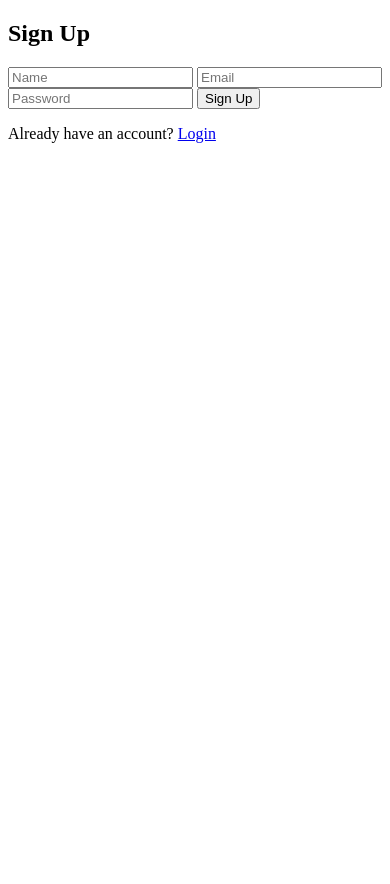
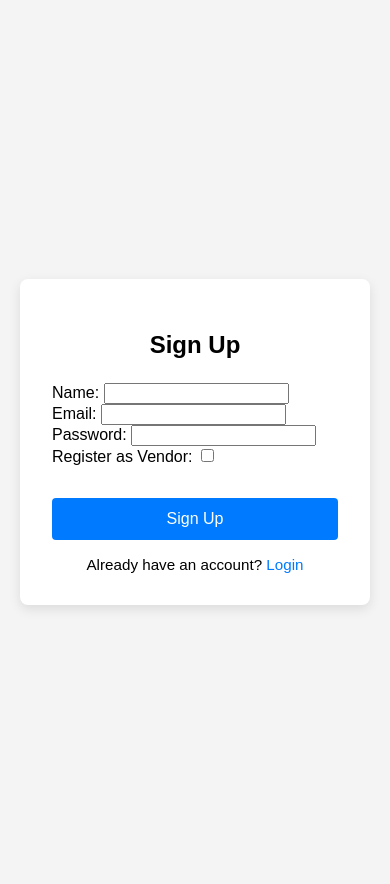
Before and after one commit to Jenisis-03/ecommercer_jango, a Django app: page /signup/ in a window 390 px wide. Before the commit the page ends 143 px from the top, so only its background shows below. Run offline with Django 5.2, Linux system fonts and the light colour scheme.

Commit message:
add vendor functionality with signup, dashboard, and product management Introduce vendor-specific features including vendor signup, vendor dashboard, and product management capabilities. This includes: - Adding `is_vendor`, `shop_name`, and `shop_address` fields to the `CustomUser` model. - Creating a `Product` model for vendors to manage their products. - Implementing vendor-specific views and templates for signup, dashboard, and product CRUD operations. - Updating the signup form to allow users to register as vendors.

```diff
--- a/accounts/templates/accounts/signup.html
+++ b/accounts/templates/accounts/signup.html
@@ -1,13 +1,126 @@
 {% extends 'accounts/base.html' %}
 
 {% block content %}
-<h2>Sign Up</h2>
-<form method="post">
-    {% csrf_token %}
-    <input type="text" name="name" placeholder="Name" required>
-    <input type="email" name="email" placeholder="Email" required>
-    <input type="password" name="password" placeholder="Password" required>
-    <button type="submit">Sign Up</button>
-</form>
-<p>Already have an account? <a href="{% url 'login' %}">Login</a></p>
+<style>
+    body {
+        font-family: Arial, sans-serif;
+        background-color: #f4f4f4;
+        display: flex;
+        justify-content: center;
+        align-items: center;
+        min-height: 100vh;
+        margin: 0;
+        padding: 20px;
+    }
+
+    .form-container {
+        background-color: #fff;
+        padding: 2rem;
+        justify-content: center;
+        align-items: center;
+        border-radius: 8px;
+        box-shadow: 0 4px 12px rgba(0, 0, 0, 0.1);
+        width: 100%;
+        max-width: 400px;
+    }
+
+    h2 {
+        text-align: center;
+        margin-bottom: 1.5rem;
+    }
+
+    .form-group {
+        margin-bottom: 1rem;
+    }
+
+    .form-group label {
+        display: block;
+        margin-bottom: 2rem;
+        font-weight: bold;
+        font-size: 0.9rem;
+    }
+
+    .form-group input {
+        width: 100%;
+        padding: 10px 12px;
+        border: 1px solid #ccc;
+        border-radius: 4px;
+        font-size: 1rem;
+        box-sizing: border-box;
+    }
+
+    button {
+        width: 100%;
+        padding: 12px;
+        background-color: #007bff;
+        color: white;
+        border: none;
+        border-radius: 4px;
+        font-size: 1rem;
+        cursor: pointer;
+        margin-top: 2rem;
+    }
+
+    button:hover {
+        background-color: #0056b3;
+    }
+
+    .bottom-text {
+        text-align: center;
+        margin-top: 1rem;
+        font-size: 0.95rem;
+    }
+
+    .bottom-text a {
+        color: #007bff;
+        text-decoration: none;
+    }
+
+    .bottom-text a:hover {
+        text-decoration: underline;
+    }
+</style>
+
+<div class="form-container">
+    <h2>Sign Up</h2>
+    <form method="POST">
+        {% csrf_token %}
+        <div>
+            <label for="name">Name:</label>
+            <input type="text" name="name" required>
+        </div>
+        <div>
+            <label for="email">Email:</label>
+            <input type="email" name="email" required>
+        </div>
+        <div>
+            <label for="password">Password:</label>
+            <input type="password" name="password" required>
+        </div>
+        <div>
+            <label for="is_vendor">Register as Vendor:</label>
+            <input type="checkbox" name="is_vendor" value="true" onchange="toggleVendorFields(this.checked)">
+        </div>
+        <div id="vendor-fields" style="display: none;">
+            <div>
+                <label for="shop_name">Shop Name:</label>
+                <input type="text" name="shop_name">
+            </div>
+            <div>
+                <label for="shop_address">Shop Address:</label>
+                <textarea name="shop_address"></textarea>
+            </div>
+        </div>
+        <button type="submit">Sign Up</button>
+    </form>
+    <div class="bottom-text">
+        Already have an account? <a href="{% url 'login' %}">Login</a>
+    </div>
+</div>
+<script>
+function toggleVendorFields(show) {
+    const vendorFields = document.getElementById('vendor-fields');
+    vendorFields.style.display = show ? 'block' : 'none';
+}
+</script>
 {% endblock %}
--- a/accounts/templates/accounts/verify_otp.html
+++ b/accounts/templates/accounts/verify_otp.html
@@ -8,4 +8,4 @@
     <input type="text" name="otp" placeholder="Enter OTP" required>
     <button type="submit">Verify</button>
 </form>
-{% endblock %}
+{% endblock %}x
--- a/accounts/urls.py
+++ b/accounts/urls.py
@@ -7,4 +7,6 @@ urlpatterns = [
     path('verify-otp/', views.verify_otp, name='verify_otp'),
     path('dashboard/', views.dashboard, name='dashboard'),
     path('signout/', views.signout, name='signout'),
+    path('vendor/signup/', views.vendor_signup, name='vendor_signup'),
+    path('vendor/dashboard/', views.vendor_dashboard, name='vendor_dashboard'),
 ]
--- a/accounts/views.py
+++ b/accounts/views.py
@@ -4,6 +4,8 @@ from django.contrib import messages
 from django.core.mail import send_mail
 from .models import CustomUser
 import random
+from django.contrib.auth.decorators import login_required
+from .models import Product
 
 def generate_otp():
     return ''.join([str(random.randint(0, 9)) for _ in range(6)])
@@ -13,6 +15,7 @@ def signup(request):
         name = request.POST.get('name')
         email = request.POST.get('email')
         password = request.POST.get('password')
+        is_vendor = request.POST.get('is_vendor') == 'true'
 
         if CustomUser.objects.filter(email=email).exists():
             messages.error(request, 'Email already exists')
@@ -21,8 +24,17 @@ def signup(request):
         user = CustomUser.objects.create_user(
             username=name,
             email=email,
-            password=password
+            password=password,
+            is_vendor=is_vendor
         )
+
+        if is_vendor:
+            shop_name = request.POST.get('shop_name')
+            shop_address = request.POST.get('shop_address')
+            user.shop_name = shop_name
+            user.shop_address = shop_address
+            user.save()
+
         messages.success(request, 'Account created successfully')
         return redirect('login')
     return render(request, 'accounts/signup.html')
@@ -79,3 +91,123 @@ def dashboard(request):
 def signout(request):
     logout(request)
     return redirect('login')
+
+
+def vendor_signup(request):
+    if request.method == 'POST':
+        name = request.POST.get('name')
+        email = request.POST.get('email')
+        password = request.POST.get('password')
+        shop_name = request.POST.get('shop_name')
+        shop_address = request.POST.get('shop_address')
+
+        if CustomUser.objects.filter(email=email).exists():
+            messages.error(request, 'Email already exists')
+            return redirect('vendor_signup')
+
+        user = CustomUser.objects.create_user(
+            username=name,
+            email=email,
+            password=password,
+            is_vendor=True,
+            shop_name=shop_name,
+            shop_address=shop_address
+        )
+        messages.success(request, 'Vendor account created successfully')
+        return redirect('login')
+    return render(request, 'accounts/vendor_signup.html')
+
+@login_required
+def vendor_dashboard(request):
+    if not request.user.is_vendor:
+        messages.error(request, 'Access denied. Vendor account required.')
+        return redirect('dashboard')
+
+    if request.method == 'POST':
+        name = request.POST.get('name')
+        description = request.POST.get('description')
+        price = request.POST.get('price')
+        stock = request.POST.get('stock')
+        image = request.FILES.get('image')
+
+        try:
+            product = Product.objects.create(
+                vendor=request.user,
+                name=name,
+                description=description,
+                price=price,
+                stock=stock,
+                image=image
+            )
+            messages.success(request, 'Product added successfully')
+        except Exception as e:
+            messages.error(request, f'Error adding product: {str(e)}')
+
+    # Get vendor's products
+    products = Product.objects.filter(vendor=request.user).order_by('-created_at')
+    return render(request, 'accounts/vendor_dashboard.html', {'products': products})
+
+@login_required
+def add_product(request):
+    if not request.user.is_vendor:
+        return redirect('dashboard')
+
+    if request.method == 'POST':
+        name = request.POST.get('name')
+        description = request.POST.get('description')
+        price = request.POST.get('price')
+        stock = request.POST.get('stock')
+        image = request.FILES.get('image')
+
+        Product.objects.create(
+            vendor=request.user,
+            name=name,
+            description=description,
+            price=price,
+            stock=stock,
+            image=image
+        )
+        messages.success(request, 'Product added successfully')
+        return redirect('vendor_dashboard')
+
+    return render(request, 'accounts/add_product.html')
+
+@login_required
+def edit_product(request, pk):
+    if not request.user.is_vendor:
+        return redirect('dashboard')
+
+    try:
+        product = Product.objects.get(pk=pk, vendor=request.user)
+    except Product.DoesNotExist:
+        messages.error(request, 'Product not found')
+        return redirect('vendor_dashboard')
+
+    if request.method == 'POST':
+        product.name = request.POST.get('name')
+        product.description = request.POST.get('description')
+        product.price = request.POST.get('price')
+        product.stock = request.POST.get('stock')
+
+        if 'image' in request.FILES:
+            product.image = request.FILES['image']
+
+        product.save()
+        messages.success(request, 'Product updated successfully')
+        return redirect('vendor_dashboard')
+
+    return render(request, 'accounts/edit_product.html', {'product': product})
+
+@login_required
+def delete_product(request, pk):
+    if not request.user.is_vendor:
+        return redirect('dashboard')
+
+    try:
+        product = Product.objects.get(pk=pk, vendor=request.user)
+        product.delete()
+        messages.success(request, 'Product deleted successfully')
+    except Product.DoesNotExist:
+        messages.error(request, 'Product not found')
+
+    return redirect('vendor_dashboard')
```
Also changed, not shown: accounts/models.py (+15 -1 lines), accounts/templates/accounts/edit_product.html (added, +33 -0 lines), accounts/templates/accounts/login.html (+96 -8 lines), accounts/templates/accounts/vendor_dashboard.html (added, +67 -0 lines), accounts/templates/accounts/vendor_signup.html (added, +25 -0 lines), accounts/migrations/0002_customuser_is_vendor_customuser_shop_address_and_more.py (added), db.sqlite3.
